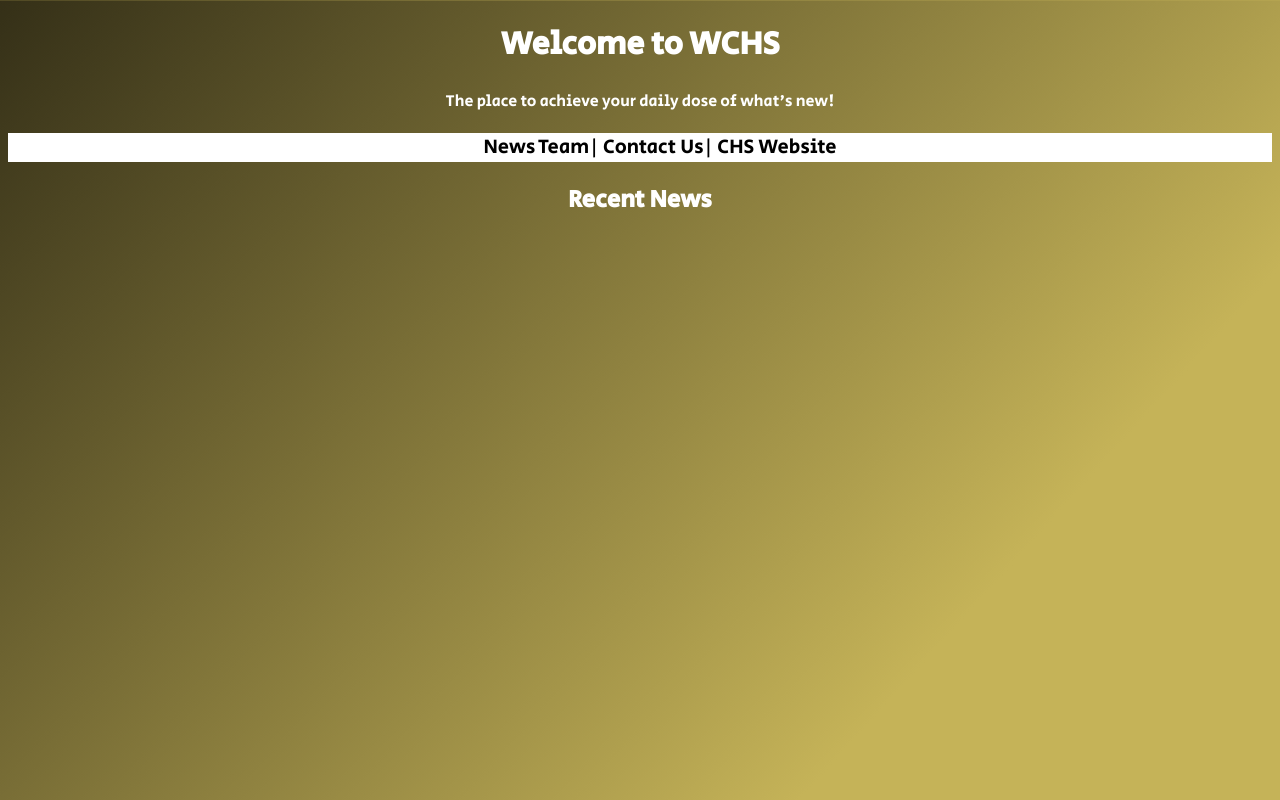
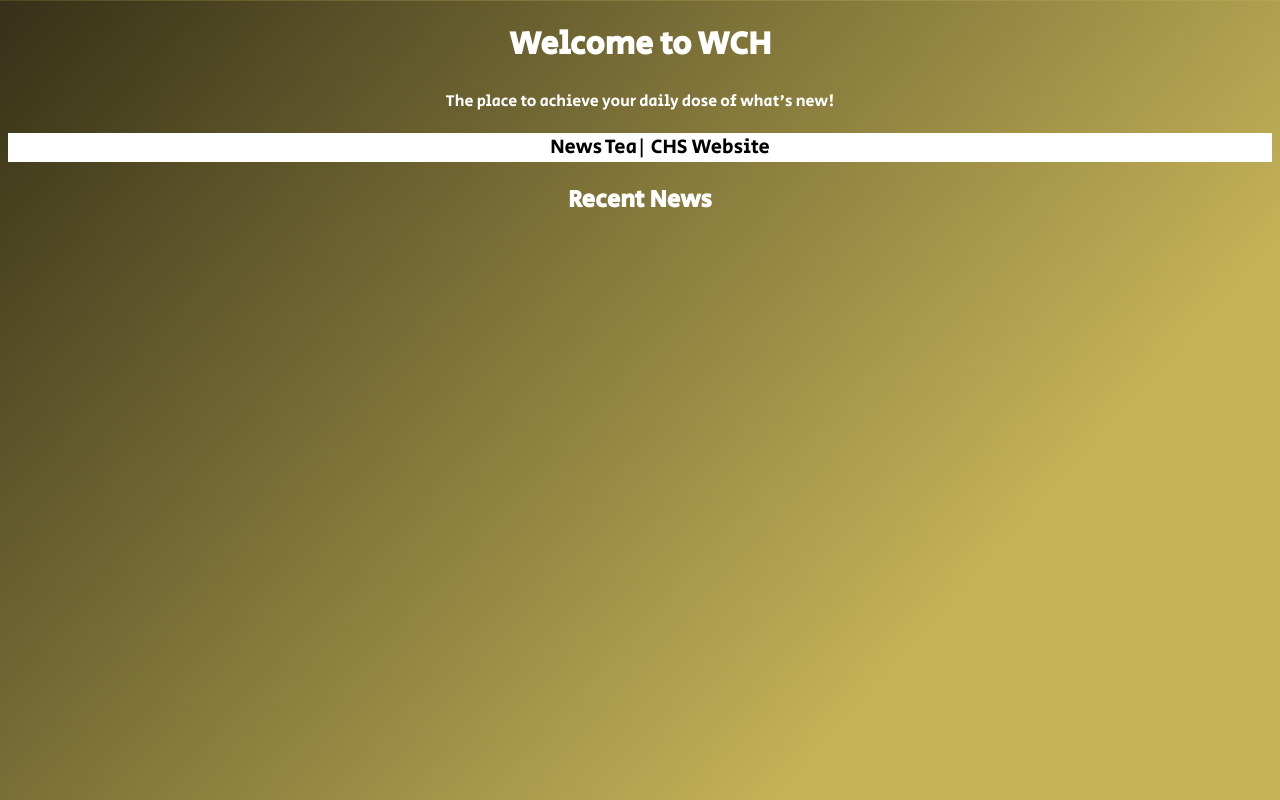
Before and after one commit to bushnellb101/wchs, a plain HTML site: page index.html in a window 1280 px wide. Shown: the top 800 px of the page. Drawn offline with nearby package versions, Linux system fonts and the light colour scheme; no server answers.

Commit message:
Modified index file

```diff
--- a/index.html
+++ b/index.html
@@ -13,17 +13,17 @@
 </head>
 <center>
 <body>
-<h1>Welcome to WCHS</h1>
+<h1>Welcome to WCH</h1>
 
 <p>The place to achieve your daily dose of what's new!</p>
 
 <!Tabs>
 <div class="Tabs">
 <ul>
-<a href="staff.html">News Team|</a>
+<a href="staff.html">News Tea|</a>
 
 
-<a href="contact.html">Contact Us|</a>
+
 
 <a href="http://chs.citrusschools.org/">CHS Website</a>
 </ul>
@@ -35,7 +35,7 @@
 <h2>Recent News</h2>
 <script src="https://ajax.googleapis.com/ajax/libs/jquery/2.1.1/jquery.min.js"></script>
 
-<iframe id="youtube_video" width="1120" height="630" frameborder="0" allowfullscreen></iframe>
+<iframe id="youtube_video" width="120" height="630" frameborder="0" allowfullscreen></iframe>
 
 <script>
 var channelID = "UCQ8Lzvb0mSz0p5XAmZoW1zw";
```
Also changed, not shown: readme.txt (added).
